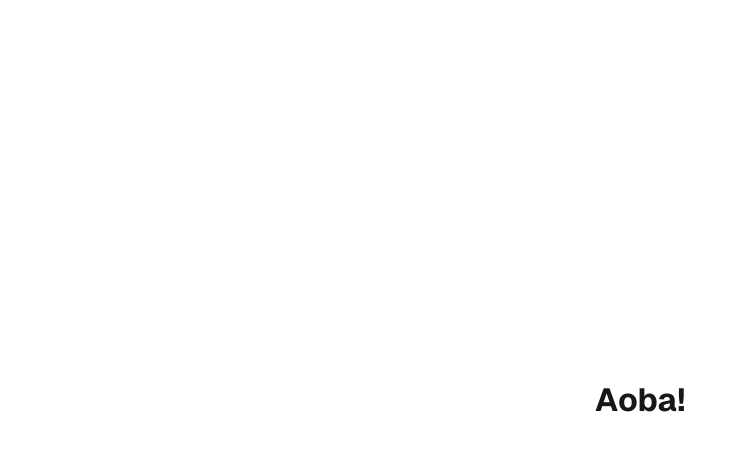
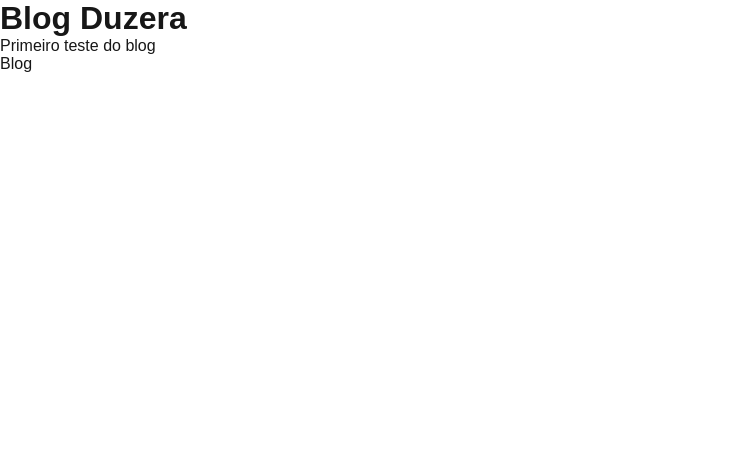
Before and after one commit to eduardonk9999/blog-duzera, a Next.js app: page / in a window 1280 px wide. Shown: the top 450 px of the page, without its empty margins (0-746 px from the left). Built offline with nearby package versions, Linux system fonts and the light colour scheme.

Commit message:
feat: home

```diff
--- a/src/pages/index.tsx
+++ b/src/pages/index.tsx
@@ -1,38 +1,16 @@
-import Head from "next/head";
-import Image from "next/image";
-import localFont from "next/font/local";
-import styles from "@/styles/Home.module.css";
 
-const geistSans = localFont({
-  src: "./fonts/GeistVF.woff",
-  variable: "--font-geist-sans",
-  weight: "100 900",
-});
-const geistMono = localFont({
-  src: "./fonts/GeistMonoVF.woff",
-  variable: "--font-geist-mono",
-  weight: "100 900",
-});
+import Link from "next/link";
 
-export default function Home() {
+import { FC } from "react";
+
+const Home: FC = () => {
   return (
     <>
-      <Head>
-        <title>Create Next App</title>
-        <meta name="description" content="Generated by create next app" />
-        <meta name="viewport" content="width=device-width, initial-scale=1" />
-        <link rel="icon" href="/favicon.ico" />
-      </Head>
-      <div
-        className={`${styles.page} ${geistSans.variable} ${geistMono.variable}`}
-      >
-        <main className={styles.main}>
-          <h1>Aoba!</h1>
-        </main>
-        <footer className={styles.footer}>
-
-        </footer>
-      </div>
+      <h1>Blog Duzera</h1>
+      <p>Primeiro teste do blog</p>
+      <Link href="/blog">Blog</Link>
     </>
   );
 }
+
+export default Home;
```
